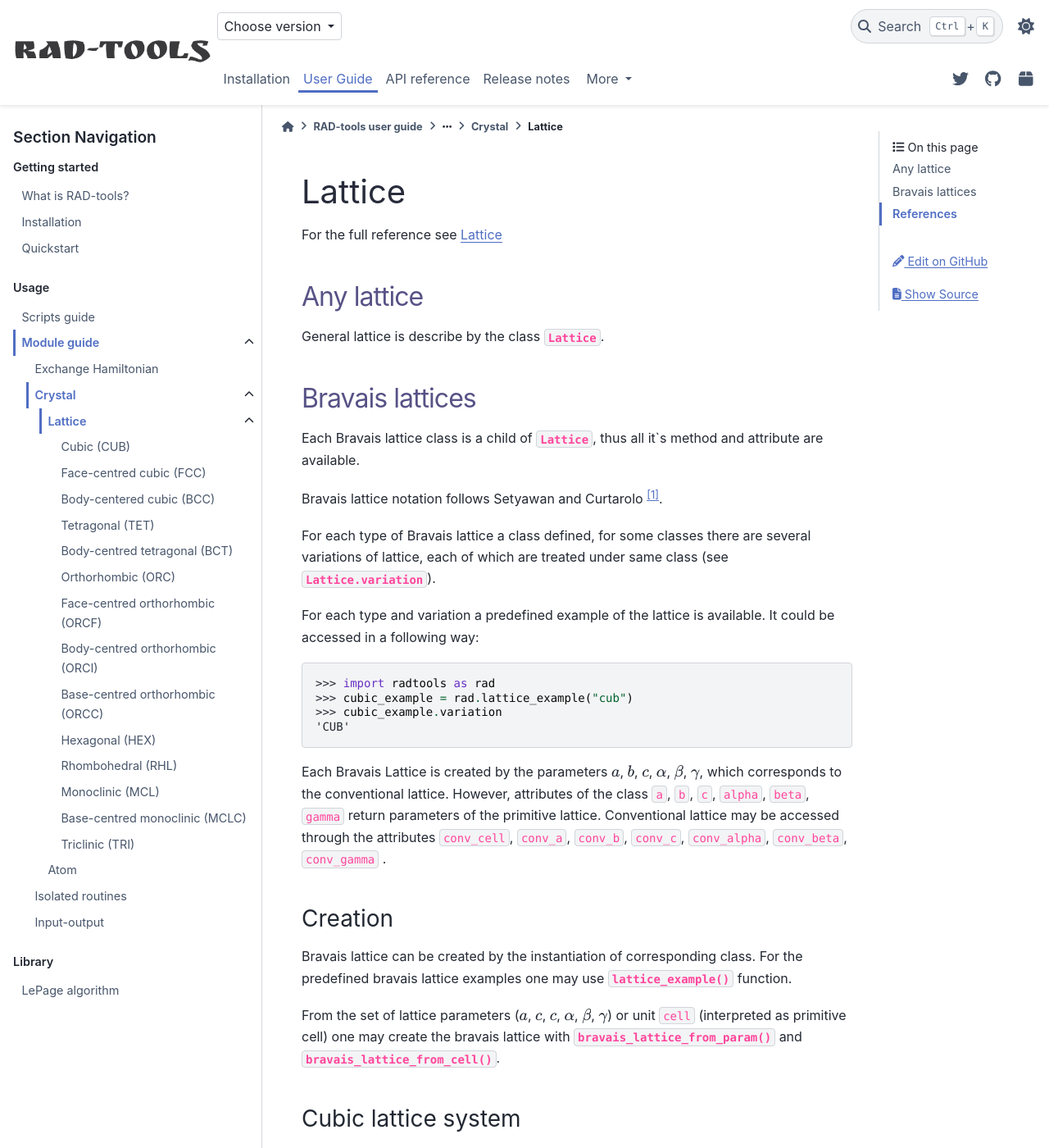
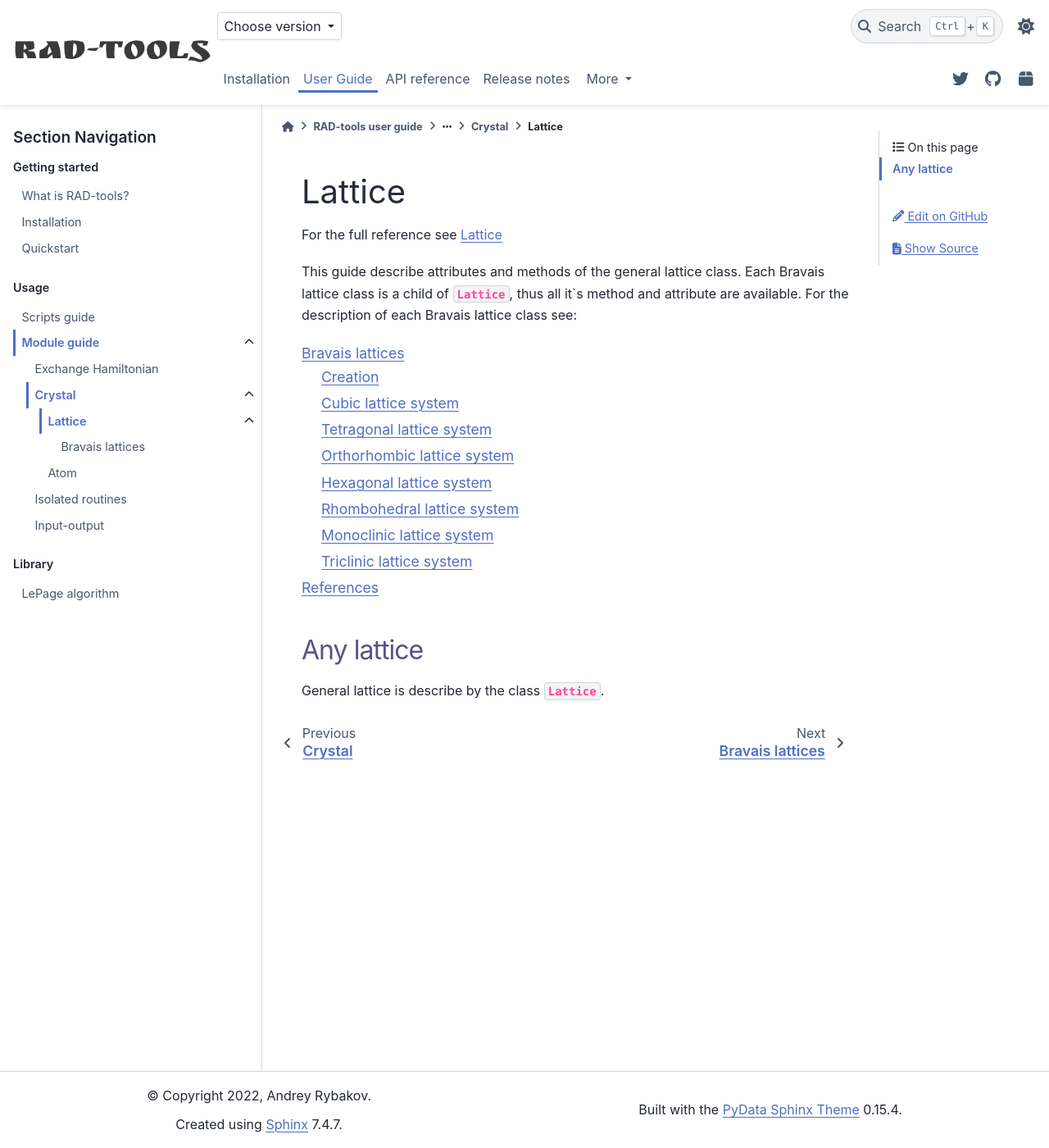
Before and after one commit to adrybakov/rad-tools, a Sphinx documentation site: the page built from docs/source/user-guide/module/crystal/lattice.rst, in a window 1280 px wide and 1400 px high. Shown: the whole window at 82% size. Built offline with Sphinx 7.4.7 and the PyData theme 0.15.4, drawn with Linux system fonts in a browser that asks for light colours; comment, search, counter and statistics services are not loaded; some of the changed text lies outside the part shown.

Commit message:
Separate bravais lattice docs

```diff
--- a/docs/source/user-guide/module/crystal/lattice.rst
+++ b/docs/source/user-guide/module/crystal/lattice.rst
@@ -8,133 +8,17 @@ Lattice
 
 For the full reference see :ref:`api_lattice`
 
+This guide describe attributes and methods of the general lattice class.
+Each Bravais lattice class is a child of :py:class:`.Lattice`,
+thus all it`s method and attribute are available. For the description of each
+Bravais lattice class see:
+
+.. toctree::
+    :maxdepth: 2
+
+    bravais-lattices/index
+
 Any lattice
 ===========
 
 General lattice is describe by the class :py:class:`.Lattice`.
-
-
-Bravais lattices
-================
-
-Each Bravais lattice class is a child of :py:class:`.Lattice`,
-thus all it`s method and attribute are available.
-
-Bravais lattice notation follows Setyawan and Curtarolo [1]_.
-
-For each type of Bravais lattice a class defined, for some classes there are
-several variations of lattice, each of which are treated under same class
-(see :py:attr:`.Lattice.variation`).
-
-For each type and variation a predefined example of the lattice is available.
-It could be accessed in a following way:
-
-.. doctest::
-
-    >>> import radtools as rad
-    >>> cubic_example = rad.lattice_example("cub")
-    >>> cubic_example.variation
-    'CUB'
-
-Each Bravais Lattice is created by the parameters
-:math:`a`, :math:`b`, :math:`c`, :math:`\alpha`, :math:`\beta`, :math:`\gamma`,
-which corresponds to the conventional lattice. However, attributes of the class
-``a``, ``b``, ``c``, ``alpha``, ``beta``, ``gamma``
-return parameters of the primitive lattice. Conventional lattice may be accessed through
-the attributes ``conv_cell``, ``conv_a``, ``conv_b``, ``conv_c``,
-``conv_alpha``, ``conv_beta``, ``conv_gamma`` .
-
-
-Creation
---------
-Bravais lattice can be created by the instantiation of corresponding class.
-For the predefined bravais lattice examples one may use
-:py:func:`.lattice_example` function.
-
-From the set of lattice parameters (:math:`a`, :math:`c`, :math:`c`,
-:math:`\alpha`, :math:`\beta`, :math:`\gamma`) or unit ``cell``
-(interpreted as primitive cell) one may create the bravais lattice with
-:py:func:`.bravais_lattice_from_param` and :py:func:`bravais_lattice_from_cell`.
-
-Cubic lattice system
---------------------
-Predefined examples: ``cub``, ``fcc``, ``bcc``.
-
-.. toctree::
-    :maxdepth: 1
-
-    bravais-lattices/cub/index
-    bravais-lattices/fcc/index
-    bravais-lattices/bcc/index
-
-Tetragonal lattice system
--------------------------
-
-Predefined examples: ``tet``, ``bct1``, ``bct2``.
-
-.. toctree::
-    :maxdepth: 1
-
-    bravais-lattices/tet/index
-    bravais-lattices/bct/index
-
-Orthorhombic lattice system
----------------------------
-
-Predefined examples: ``orc``, ``orcf1``, ``orcf2``, ``orcf3``, ``orci``, ``orcc``.
-
-.. toctree::
-    :maxdepth: 1
-
-    bravais-lattices/orc/index
-    bravais-lattices/orcf/index
-    bravais-lattices/orci/index
-    bravais-lattices/orcc/index
-
-Hexagonal lattice system
-------------------------
-
-Predefined examples: ``hex``.
-
-.. toctree::
-    :maxdepth: 1
-
-    bravais-lattices/hex/index
-
-Rhombohedral lattice system
----------------------------
-
-Predefined examples: ``rhl1``, ``rhl2``
-
-.. toctree::
-    :maxdepth: 1
-
-    bravais-lattices/rhl/index
-
-Monoclinic lattice system
--------------------------
-
-Predefined examples: ``mcl``, ``mclc1``, ``mclc2``, ``mclc3``, ``mclc4``, ``mclc5``.
-
-.. toctree::
-    :maxdepth: 1
-
-    bravais-lattices/mcl/index
-    bravais-lattices/mclc/index
-
-Triclinic lattice system
-------------------------
-
-Predefined examples: ``tri1a``, ``tri1b``, ``tri2a``, ``tri2b``.
-
-.. toctree::
-    :maxdepth: 1
-
-    bravais-lattices/tri/index
-
-
-References
-==========
-.. [1] Setyawan, W. and Curtarolo, S., 2010.
-    High-throughput electronic band structure calculations: Challenges and tools.
-    Computational materials science, 49(2), pp.299-312.
```
Also changed, not shown: docs/source/user-guide/module/crystal/bravais-lattices/index.rst (added, +127 -0 lines), 1 other file.
